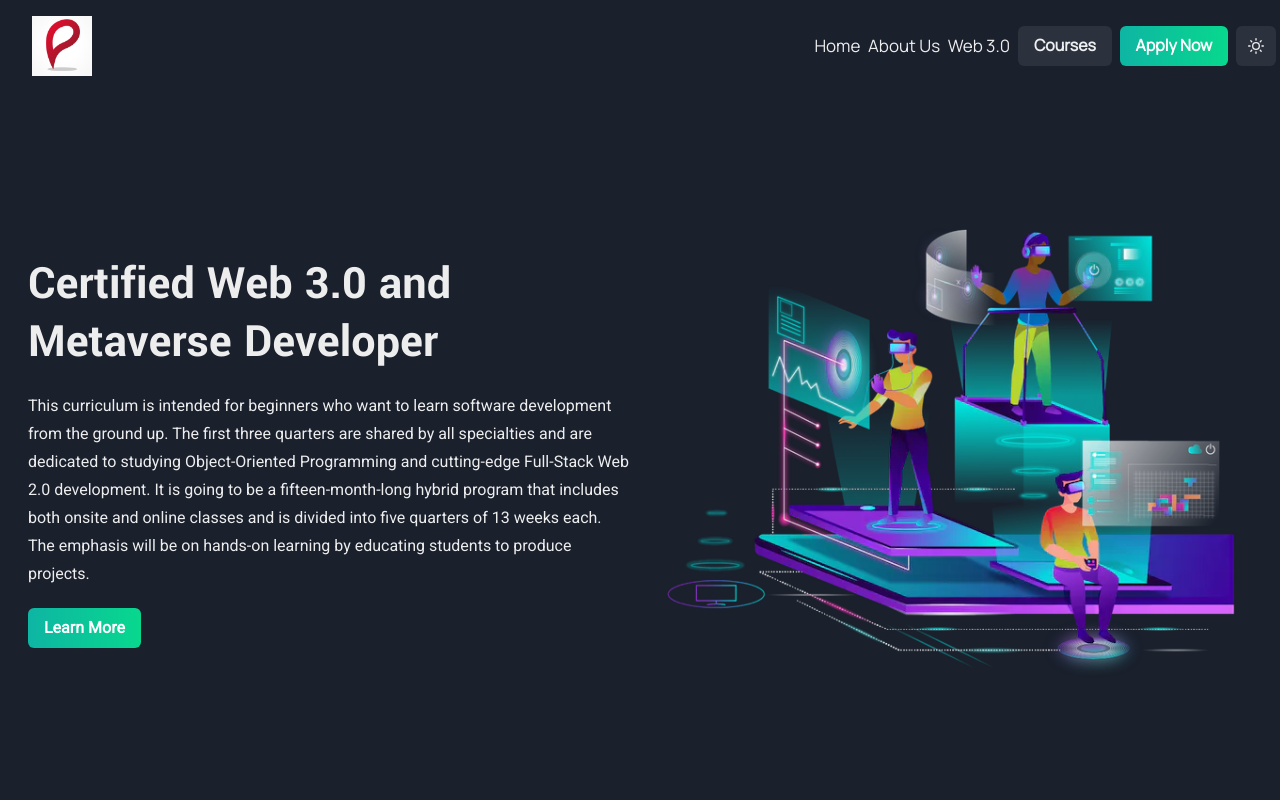
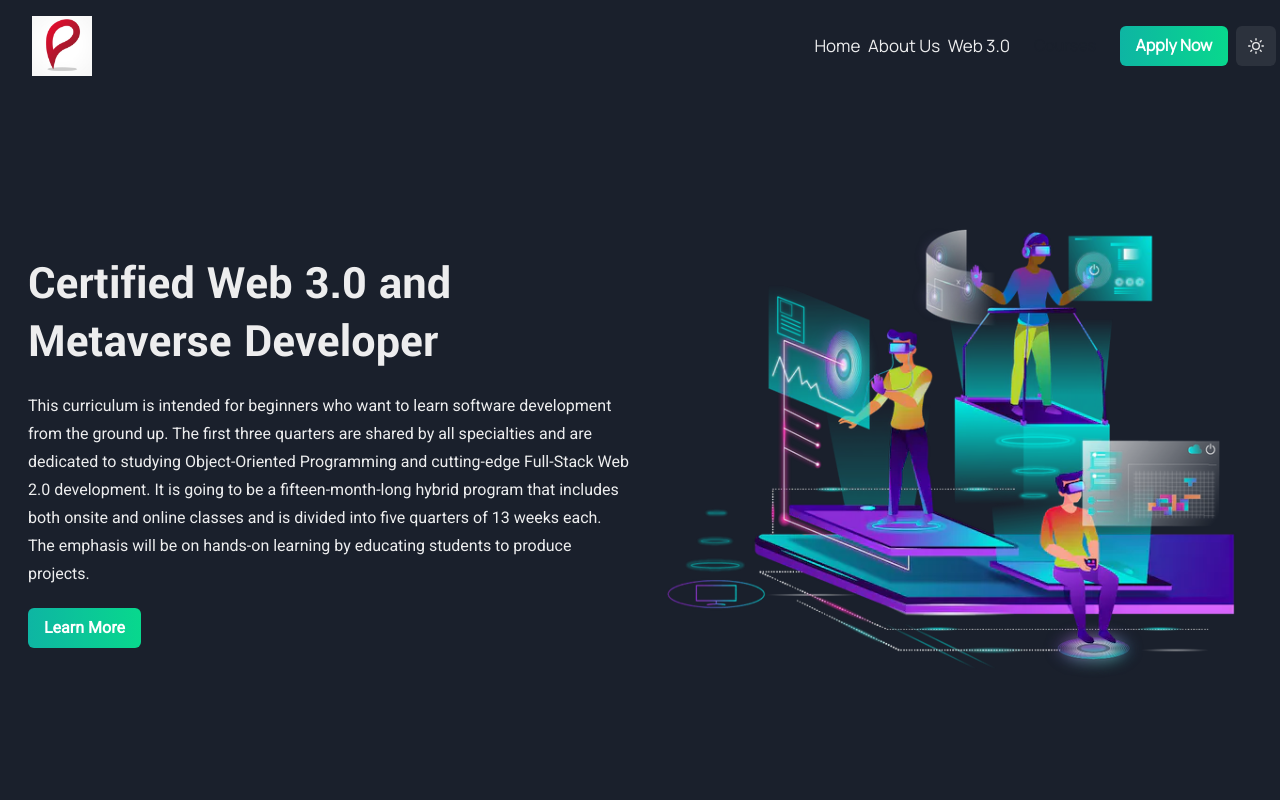
Before and after one commit to jawwad-ali/panaverse, a Next.js app: page / in a window 1280 px wide. Shown: the top 800 px of the page. Built offline with nearby package versions, Linux system fonts and the light colour scheme.

Commit message:
styled button

```diff
--- a/app/components/Navbar.tsx
+++ b/app/components/Navbar.tsx
@@ -77,10 +77,15 @@ const Navbar = () => {
           </ListItem>
 
           <ListItem _hover={{ color: "#08d88d", transition: "0.2s ease" }}>
-            {/* <Link href="#courses" onClick={scrollToCoursesComponent}>
+            <Button
+              type="button"
+              backgroundColor="transparent"
+              color="#1a202c"
+              fontWeight="normal"
+              onClick={scrollToCoursesComponent}
+            >
               Courses
-            </Link> */}
-            <Button type='button' onClick={scrollToCoursesComponent}>Courses</Button>
+            </Button>
           </ListItem>
 
           <ListItem>
@@ -161,9 +166,15 @@ const Navbar = () => {
             </ListItem>
 
             <ListItem py="5">
-              <Link href="#courses" onClick={scrollToCoursesComponent}>
+              <Button
+                type="button"
+                backgroundColor="transparent"
+                color="#1a202c"
+                fontWeight="normal"
+                onClick={scrollToCoursesComponent}
+              >
                 Courses
-              </Link>
+              </Button>
             </ListItem>
 
             <ListItem py="5">
```
